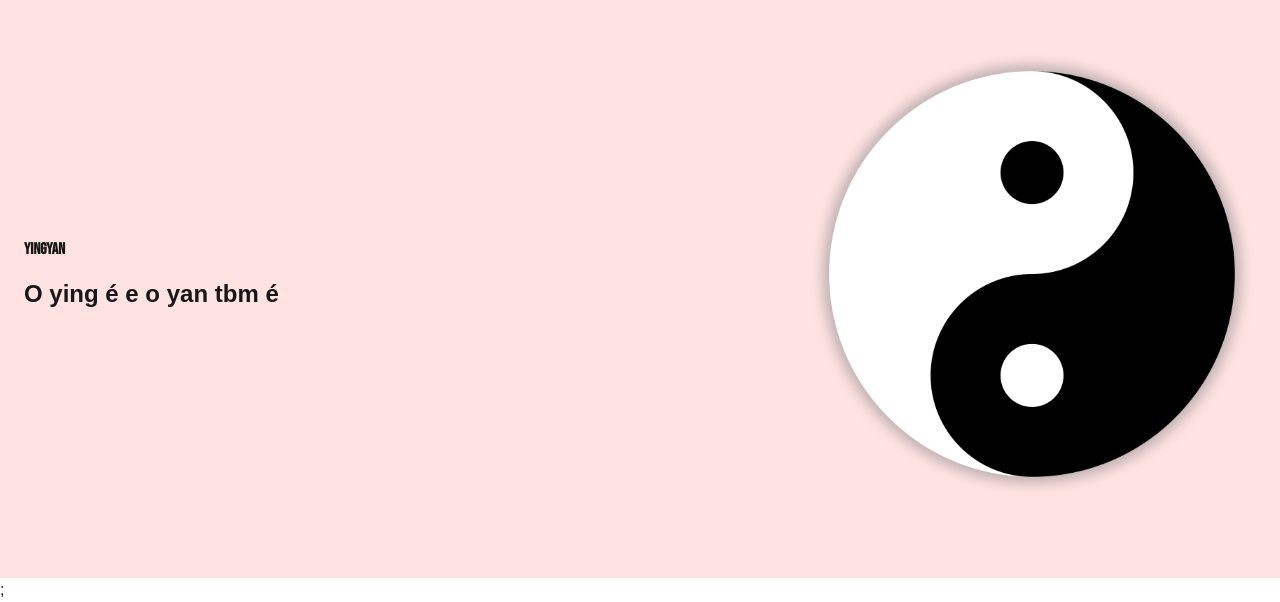
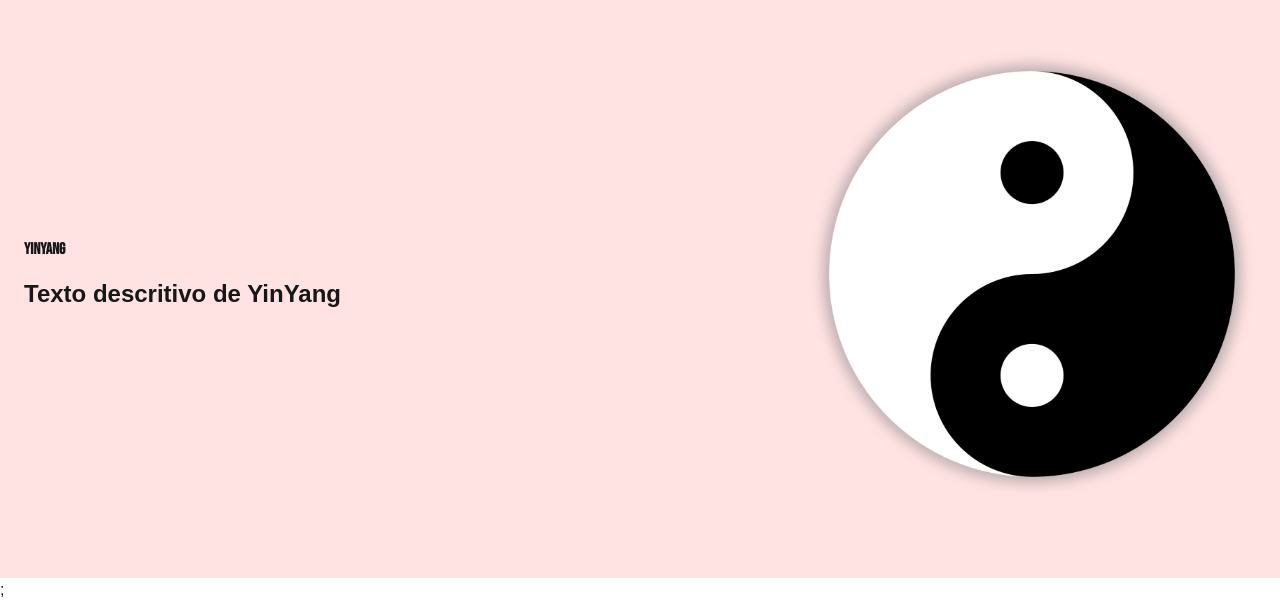
Before and after one commit to fabioazv14/ARJStudy, a Next.js app: page /simbolos in a window 1280 px wide. Shown: the part 998-1600 px from the top of the page. Built offline with nearby package versions, Linux system fonts and the light colour scheme.

Commit message:
fix: typo on YinYang section

```diff
--- a/src/pages/simbolos.tsx
+++ b/src/pages/simbolos.tsx
@@ -15,8 +15,8 @@ export default function simbolos() {
                 </div>
                 <div className="">
                     <Hero
-                        title="YingYan"
-                        description="O ying é e o yan tbm é"
+                        title="YinYang"
+                        description="Texto descritivo de YinYang"
                         imageSrc="/images/yinyang.png"
                         imageAlt="YinYang"
                         bgcolor="red-100"
```
